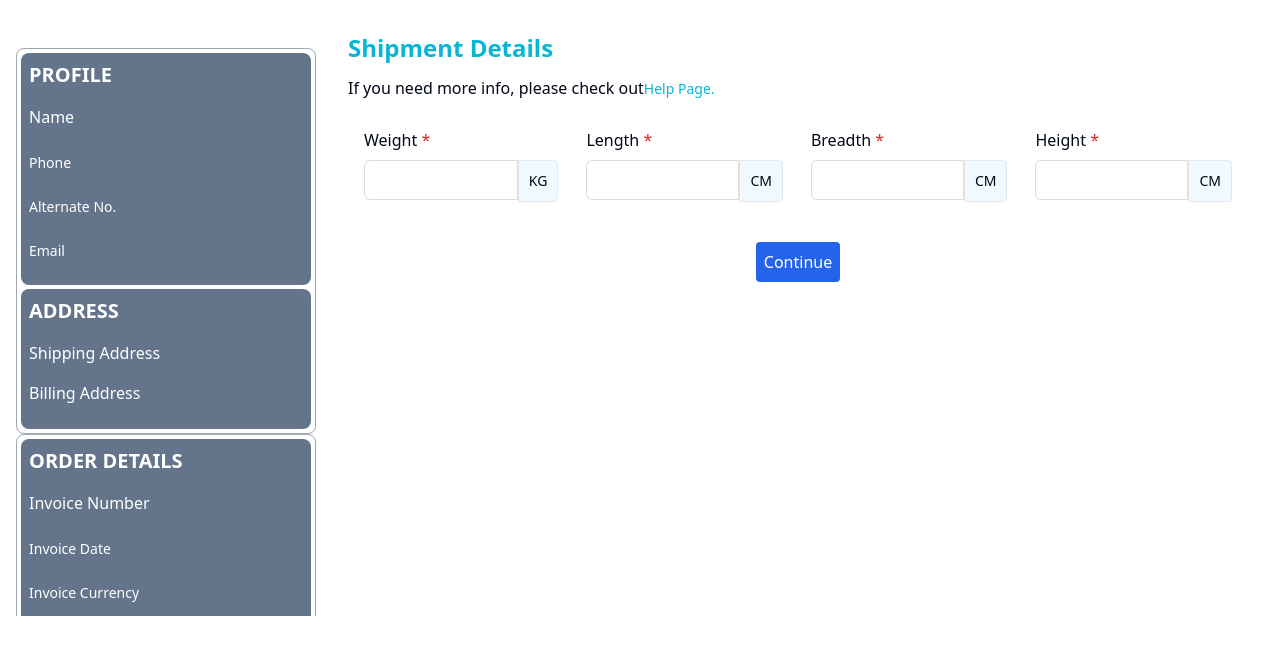
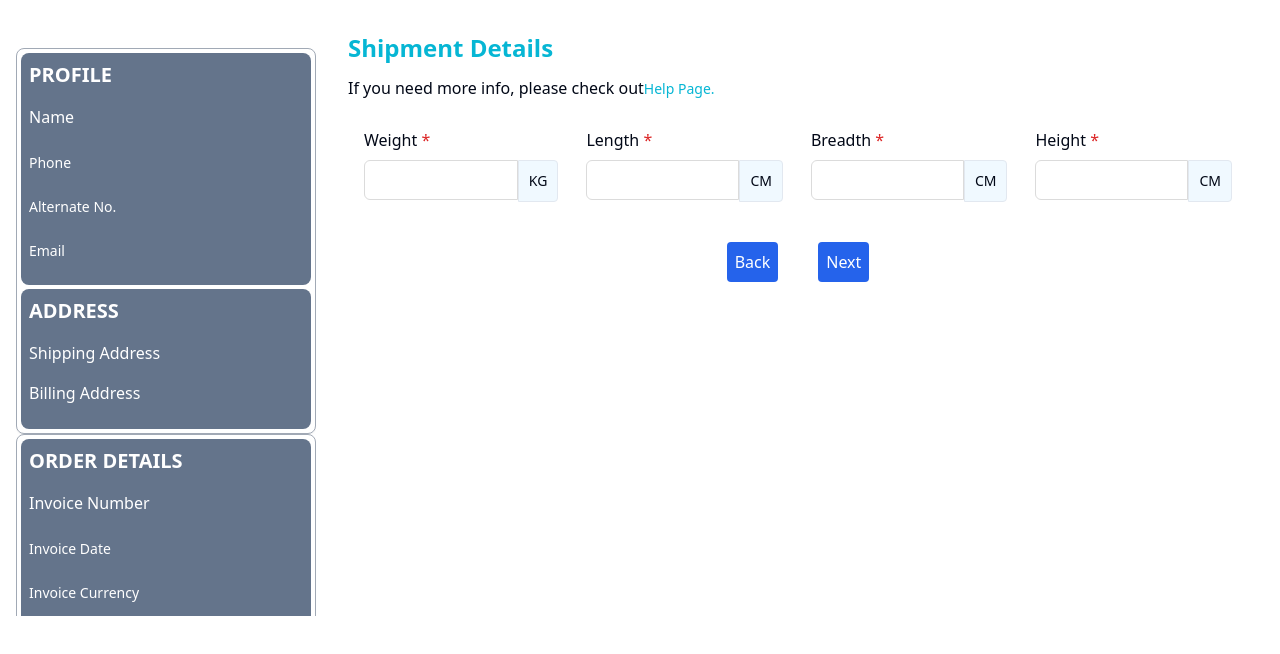
Before and after one commit to shubhamships/responsive-ui-components, a React (Vite) app: page /add-order3 in a window 1280 px wide. Shown: the top 654 px of the page. Built offline with nearby package versions, Linux system fonts and the light colour scheme.

Commit message:
Added back button

```diff
--- a/src/pages/AddOrderItemDetails.tsx
+++ b/src/pages/AddOrderItemDetails.tsx
@@ -108,13 +108,24 @@ export default function AddOrderItemDetails() {
                 </button>
               </div>
               {/* submit button to handle the form submission */}
-              <div className="flex flex-col items-center justify-center mt-4 mb-2">
-                <button
-                  type="submit"
-                  className="bg bg-blue-600 p-2 text-white rounded"
-                >
-                  Continue
-                </button>
+              <div className="flex lg:flex-row lg:gap-10 flex-col items-center justify-center mt-8 mb-2">
+                <div>
+                  <button
+                    type="submit"
+                    className="bg bg-blue-600 p-2 text-white rounded"
+                    onClick={() => history.back()}
+                  >
+                    Back
+                  </button>
+                </div>
+                <div>
+                  <button
+                    type="submit"
+                    className="bg bg-blue-600 p-2 text-white rounded"
+                  >
+                    Next
+                  </button>
+                </div>
               </div>
             </form>
           </div>
--- a/src/pages/AddProfileAddress.tsx
+++ b/src/pages/AddProfileAddress.tsx
@@ -140,7 +140,7 @@ export default function AddProfileAddress() {
                   type="submit"
                   className="bg bg-blue-600 p-2 text-white rounded"
                 >
-                  Continue
+                  Next
                 </button>
               </div>
             </form>
--- a/src/pages/AddShipmentDetails.tsx
+++ b/src/pages/AddShipmentDetails.tsx
@@ -68,13 +68,24 @@ export default function AddShipmentDetails() {
                   ))}
                 </div>
                 {/* button for form submission */}
-                <div className="flex flex-col items-center justify-center mt-8 mb-2">
-                  <button
-                    type="submit"
-                    className="bg bg-blue-600 p-2 text-white rounded"
-                  >
-                    Continue
-                  </button>
+                <div className="flex lg:flex-row lg:gap-10 flex-col items-center justify-center mt-8 mb-2">
+                  <div>
+                    <button
+                      type="submit"
+                      className="bg bg-blue-600 p-2 text-white rounded"
+                      onClick={() => history.go(-1)}
+                    >
+                      Back
+                    </button>
+                  </div>
+                  <div>
+                    <button
+                      type="submit"
+                      className="bg bg-blue-600 p-2 text-white rounded"
+                    >
+                      Next
+                    </button>
+                  </div>
                 </div>
               </form>
             </div>
--- a/src/pages/AddShippingPartner.tsx
+++ b/src/pages/AddShippingPartner.tsx
@@ -101,7 +101,20 @@ export default function AddShippingPartner() {
               />
             </div>
           ))}
-          <Button onClick={successHandler}>Submit</Button>
+          <div className="flex lg:flex-row lg:gap-10 flex-col items-center justify-center mt-8 mb-2">
+            <div>
+              <button
+                type="submit"
+                className="bg bg-blue-600 p-2 text-white rounded"
+                onClick={() => history.go(-1)}
+              >
+                Back
+              </button>
+            </div>
+            <div>
+              <Button onClick={successHandler}>Submit</Button>
+            </div>
+          </div>
           {showSuccess && <SuccessScreen cancelBox={cancelBox} />}
         </div>
       </div>
```
